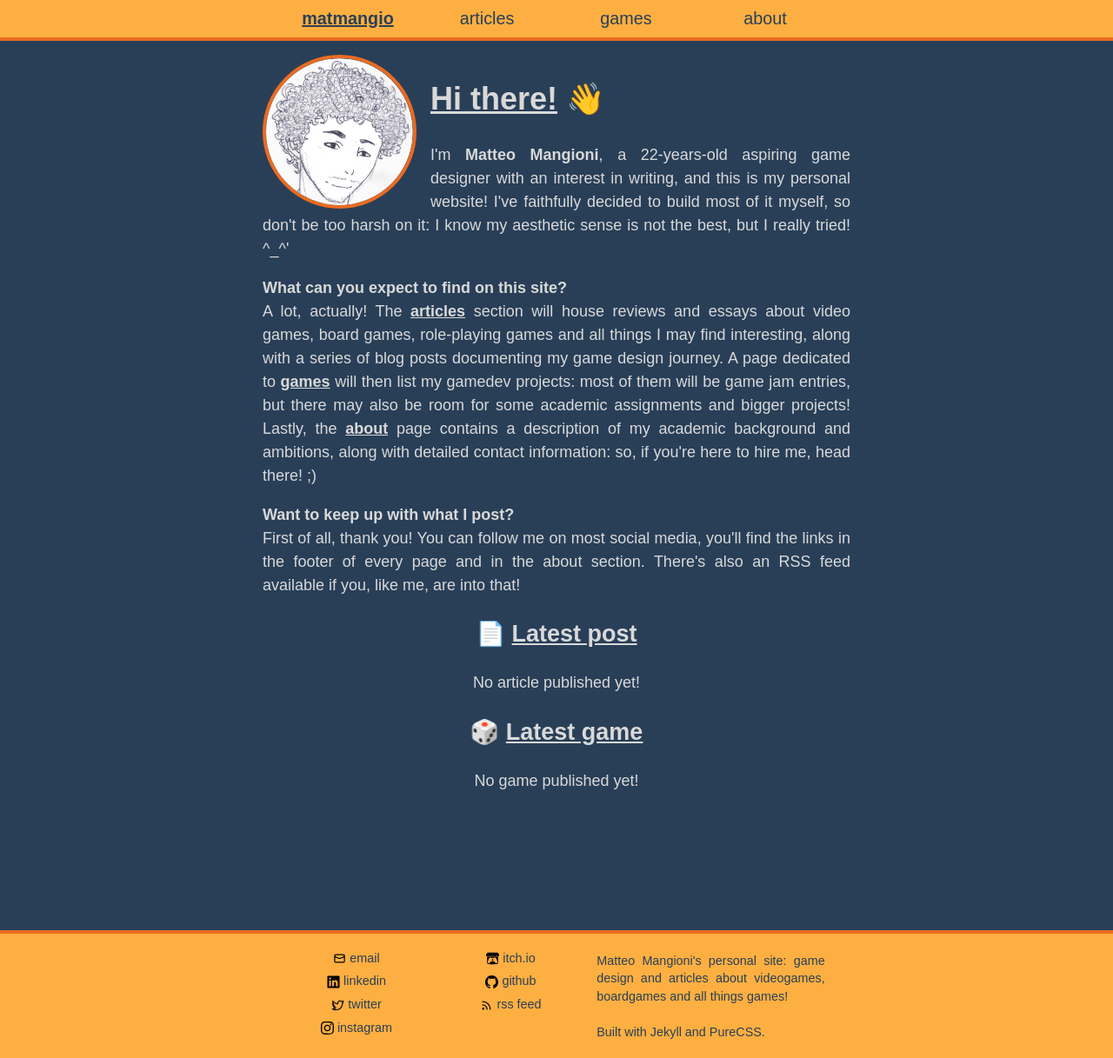
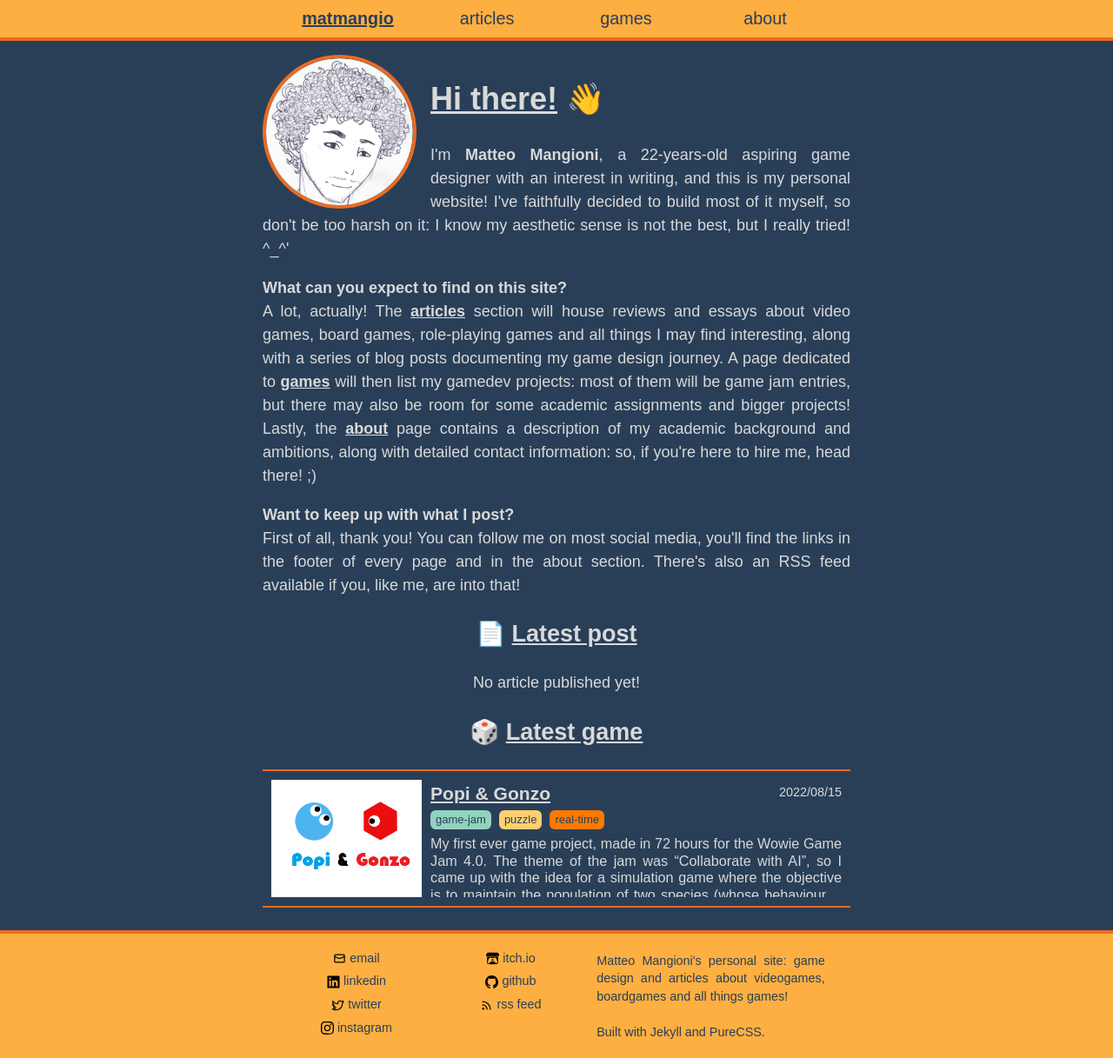
Before and after one commit to matmangio/matmangio.github.io, a Jekyll site: the page built from index.html, in a window 1280 px wide and 1217 px high. Shown: the whole window at 87% size. Built offline with Jekyll 4.4.1, drawn with Linux system fonts in a browser that asks for light colours; nearby versions of some CDN libraries; emoji names are drawn with the system emoji font; some web fonts are replaced; some of the changed text lies outside the part shown.

Commit message:
Add first game

```diff
--- /dev/null
+++ b/_games/Popi-Gonzo.md
@@ -0,0 +1,20 @@
+---
+title: Popi & Gonzo
+date: 2022-08-15
+tags: game-jam, puzzle, real-time
+cover: /assets/images/games/popi-gonzo/popi-gonzo_cover.png
+banner: /assets/images/games/popi-gonzo/popi-gonzo_banner.png
+embed-link: https://matmangio.itch.io/popi-and-gonzo
+---
+
+My first ever game project, made in 72 hours for the [Wowie Game Jam 4.0](https://itch.io/jam/wowie-jam-4).
+The theme of the jam was *"Collaborate with AI"*, so I came up with the idea for a simulation game where the objective is to **maintain the population of two species** (whose behaviour is driven by Ai) for as long as possible.
+
+More specifically, two kind of creatures are present in the game: *Popis*, who are vegetarian and eat green leaves that randomly spawn in the game space, and *Gonzos*, who are carnivorous and eat Popis.
+Both need to eat or they'll starve to death, and by eating they can reproduce.
+The game thus has the player balance the population of these two species by constructing walls to divide them, while at the same time making sure none of the two goes completely extinct.
+
+Being my first real project developed in such a short amount of time the game is extremely under-polished.
+I was learning to use Unity on the go and had to implement A* pathfinding in an engine I didn't completely know: nowadays I would have just used the navigation system, but back then I didn't even know it existed!
+Maybe someday I will return to this idea to make a post-jam version, as I still find it quite interesting.
+In the meantime, you can try the game on itch.io by following the links below!
--- a/_includes/card.html
+++ b/_includes/card.html
@@ -7,24 +7,36 @@
                 <img src="{{ post.cover }}" class="cover">
             {% endif %}
             <div class="card-content to-clamp">
-                <h3 style="text-align: left;"><u>{{ post.title }}</u></h3>
-                <p>
+                <div class="space-between"> <!-- Title for big screens -->
+                    <h3 style="text-align: left;" class="hidden-sm"><u>{{ post.title }}</u></h3>
+                    <p style="min-width: fit-content;" class="hidden-sm">
                         <small>
                             {{ post.date | date: "%Y/%m/%d" }}
+                        </small>
+                    </p>
+                </div>
+                <div> <!-- Alternative title for small screens -->
+                    <h4 style="text-align: left;" class="hidden-over-sm"><u>{{ post.title }}</u></h4>
+                    <p class="hidden-over-sm">
+                        <small>
+                            {{ post.date | date: "%Y/%m/%d" }}
+                        </small>
+                    </p>
+                </div>
                 <div class="hidden-sm">
                     {%if post.tags.size > 0 %}
                         {% for i in (0..tags_num) %}
                             {% assign tag_name = post.tags[i] | remove: "," %}
                             {% assign tag_data = site.data.tags | where: "name", tag_name | first %}
                             <div class="tag-card" {% if tag_data %} style="background-color: {{ tag_data.bgcolor }}; color: {{ tag_data.color }}" {% endif %}>
-                                        <b>{{ tag_name }}</b>
+                                {{ tag_name }}
                             </div>
                         {% endfor %}
                     {% endif %}
                 </div>
-                    </small>
-                </p>
-                <p>{{ post.excerpt }}</p>
+                <div class="card-excerpt">
+                    {{ post.excerpt | strip_html }}
+                </div>
             </div>
         </a>
     </div>
--- a/_layouts/my_default.html
+++ b/_layouts/my_default.html
@@ -9,7 +9,7 @@
         <meta property="og:title" content="{{ page.title }}">
         <meta property="og:locale" content="{{ page.locale }}">
         <meta name="description" content="{{ site.description }}">
-        <meta property="og:description" content="{% if page.excerpt %}{{ page.excerpt }}{% else %}{{ site.description }}{% endif %}">
+        <meta property="og:description" content="{% if page.excerpt %}{{ page.excerpt | strip_html }}{% else %}{{ site.description }}{% endif %}">
         <meta property="og:url" content="{{ site.url }}{% if page.url %}{{ page.url }}{% endif %}">
         <meta property="og:site_name" content="{{ site.title }}">
         <meta property="og:type" content="website">
--- a/_layouts/my_game.html
+++ b/_layouts/my_game.html
@@ -3,10 +3,10 @@ layout: my_post
 ---
 {{ content }}
 
-{% if page.link != null %}
+{% if page.embed-link != null %}
     <div class="align-center">
         <iframe frameborder="0" src="https://itch.io/embed/1663982?linkback=true&amp;bg_color=354d69&amp;fg_color=d9d9d9&amp;link_color=ea6b22&amp;border_color=ea6b22" width="100%" height="167">
-            <a href="{{ page.link }}">{{ page.title }} by {{ site.data.socials["itch.io"].username }}</a>
+            <a href="{{ page.embed-link }}">{{ page.title }} by {{ site.data.socials["itch.io"].username }}</a>
         </iframe>
     </div>
 {% endif %}
--- a/_layouts/my_post.html
+++ b/_layouts/my_post.html
@@ -31,7 +31,9 @@ layout: my_default
     {% endif %}
 </p>
 
-{{ content }}
+<div class="post-content">
+    {{ content }}
+</div>
 
 <div class="links {% if page.previous != null and page.next != null %} space-between {% elsif page.next != null %} align-right {% endif %}">
     {% if page.previous != null %}
--- a/_sass/cards.scss
+++ b/_sass/cards.scss
@@ -1,6 +1,14 @@
 div.card {
-    --max-height: 140px;
+    --max-height: 135px;
     --content-padding: 10px;
+    --excerpt-margin: 6px;
+    --excerpt-font-size: 0.9em;
+
+    @media (max-width: 671.5px) {
+        --max-height: 90px;
+        --excerpt-margin: 0px;
+        --excerpt-font-size: 0.8em;
+    }
 
     border-top: 1px solid $border-color;
     border-bottom: 1px solid $border-color;
@@ -25,8 +33,18 @@ div.card {
         margin: 0;
     }
 
+    h4 {
+        margin: 0;
+    }
+
     p {
         margin: 0;
+    }
+
+    div.card-excerpt {
+        margin-top: var(--excerpt-margin);
+        font-size: var(--excerpt-font-size);
+        line-height: 1.2;
     }
 
     .card-content {
@@ -36,10 +54,11 @@ div.card {
 
 .tag-card {
     display: inline-block;
-    padding: 1px 8px;
-    margin: 0px 2px;
+    padding: 1px 6px;
+    margin-right: 4px;
     text-align: center;
     border-radius: 6px;
+    font-size: small;
 }
 
 .tag-bg-color {
--- a/_sass/posts.scss
+++ b/_sass/posts.scss
@@ -9,8 +9,6 @@ div.post-cover {
 }
 
 div.links {
-    display: flex;
-
     a {
         margin: 10px;
         display: inline-block;
@@ -21,7 +19,8 @@ div.links {
     }
 }
 
-div.links.space-between {
+div.space-between {
+    display: flex;
     justify-content: space-between;
 }
 
@@ -40,3 +39,14 @@ h1.post-title {
 p.tags {
     margin: 0px 0px 8px 0px;
 }
+
+div.post-content {
+    a {
+        color: $text-color;
+        text-decoration: underline;
+    }
+
+    a:hover {
+        color: $border-color;
+    }
+}
```
Lines whose indentation alone changed are shown as unchanged.
